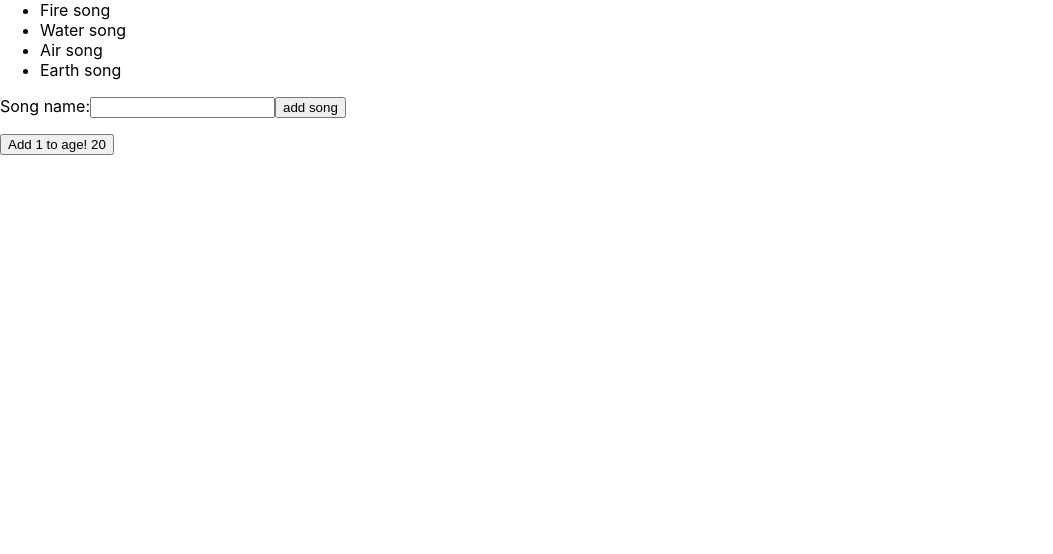
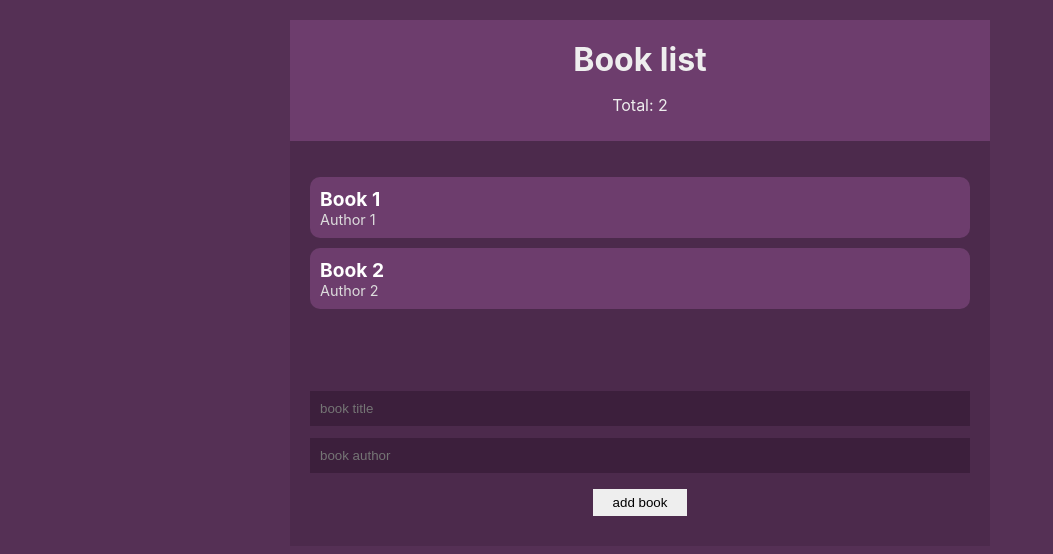
Before and after one commit to IcyCaster/react-context-and-hooks, a React app: page / in a window 1280 px wide. Shown: the top 554 px of the page, without its empty margins (0-1053 px from the left). Built offline with nearby package versions, Linux system fonts and the light colour scheme.

Commit message:
Lesson 6: Hooking everthing together

```diff
--- a/src/App.jsx
+++ b/src/App.jsx
@@ -1,28 +1,57 @@
-import React, {Component} from 'react';
-import Navbar from "./Ccomponents/Navbar";
-import Booklist from "./Ccomponents/Booklist";
+import React, {Component, useContext} from 'react';
+import NavbarF from "./Fcomponents/Navbar";
+import NavbarC from "./Ccomponents/Navbar";
+import BooklistC from "./Ccomponents/Booklist";
+import BooklistF from "./Fcomponents/Booklist";
 import ThemeContextProvider from "./Ccontexts/ThemeContext";
 import ThemeToggle from "./Ccomponents/ThemeToggle";
 import AuthContextProvider from "./Ccontexts/AuthContext";
 import SongList from "./Hcomponents/SongList";
+import BookContextProviderC from "./Ccontexts/BookContext";
+import BookContextProviderF from "./Fcontexts/BookContext";
+import BookForm from "./Fcomponents/BookForm";
 
-class App extends Component {
-    render() {
-        const isHooks = true;
-        let contextComponent = <div className="App">
+function contextComponent() {
+    return <div className="App">
         <AuthContextProvider>
             <ThemeContextProvider>
-                    <Navbar/>
-                    <Booklist/>
+                <NavbarC/>
+                <BookContextProviderC>
+                    <BooklistC/>
+                </BookContextProviderC>
                 <ThemeToggle/>
             </ThemeContextProvider>
         </AuthContextProvider>
     </div>;
-        const hooksComponent = <div>
+}
+
+function hooksComponent() {
+    return <div className="App">
         <SongList/>
     </div>;
+}
+
+function finalComponent() {
+    return <div className="FinalApp">
+        <BookContextProviderF>
+            <NavbarF/>
+            <BooklistF/>
+            <BookForm/>
+        </BookContextProviderF>
+    </div>;
+}
+
+class App extends Component {
+    render() {
+        const isHooks = false;
+        const isFinal = true;
+
+        if (isFinal) {
+            return  finalComponent()
+        }
+
         return (
-            isHooks ? hooksComponent : contextComponent
+            isHooks ? hooksComponent() : contextComponent()
         );
     }
 }
--- a/src/Ccomponents/Booklist.jsx
+++ b/src/Ccomponents/Booklist.jsx
@@ -1,25 +1,22 @@
-import React, {Component} from 'react';
+import React, {useContext} from 'react';
 import {ThemeContext} from "../Ccontexts/ThemeContext";
+import {BookContext} from "../Ccontexts/BookContext";
 
-class Booklist extends Component {
-    render() {
-        return (
-            <ThemeContext.Consumer>{(context) => {
-                const {isLightTheme, light, dark } = context;
-                const theme = isLightTheme ? light : dark;
-
-                return <div className='book-list' style={{color: theme.syntax, background: theme.bg}}>
-                    <ul>
-                        <li style={{background: theme.ui}}>Fire book</li>
-                        <li style={{background: theme.ui}}>Water book</li>
-                        <li style={{background: theme.ui}}>Earth book</li>
-                        <li style={{background: theme.ui}}>Air book</li>
-                    </ul>
-                </div>
-            }}
-            </ThemeContext.Consumer>
-        );
-    }
-}
+const Booklist = () => {
+    const {books} = useContext(BookContext);
+    const {isLightTheme, light, dark } = useContext(ThemeContext);
+    const theme = isLightTheme ? light : dark;
+    return (
+        <div className='book-list' style={{color: theme.syntax, background: theme.bg}}>
+            <ul>
+                {books.map(book => {
+                    return (
+                        <li key={book.id} style={{background: theme.ui}}>{book.title}</li>
+                    )
+                })}
+            </ul>
+        </div>
+    );
+};
 
 export default Booklist;
--- a/src/Ccomponents/Navbar.jsx
+++ b/src/Ccomponents/Navbar.jsx
@@ -1,14 +1,10 @@
-import React, {Component} from 'react';
+import React, {useContext} from 'react';
 import {ThemeContext} from "../Ccontexts/ThemeContext";
 import {AuthContext} from "../Ccontexts/AuthContext";
 
-class Navbar extends Component {
-    render() {
-        return (
-            <AuthContext.Consumer>{(authContext) => (
-                <ThemeContext.Consumer>{(themeContext) => {
-                    const {isAuthenticated, toggleAuth} = authContext;
-                    const {isLightTheme, light, dark} = themeContext;
+const Navbar = () => {
+    const {isAuthenticated, toggleAuth} = useContext(AuthContext);
+    const {isLightTheme, light, dark} = useContext(ThemeContext);
     const theme = isLightTheme ? light : dark;
     return (
         <div>
@@ -24,11 +20,7 @@ class Navbar extends Component {
                 </ul>
             </nav>
         </div>
-                    );
-                }}</ThemeContext.Consumer>
-            )}</AuthContext.Consumer>
     )
-    }
-}
+};
 
 export default Navbar;
--- a/src/Ccomponents/ThemeToggle.jsx
+++ b/src/Ccomponents/ThemeToggle.jsx
@@ -1,18 +1,14 @@
-import React, {Component} from 'react';
+import React, {useContext} from 'react';
 import {ThemeContext} from "../Ccontexts/ThemeContext";
 
-class ThemeToggle extends Component {
-    render() {
-        return (
-            <ThemeContext.Consumer>{(context) => {
-                const {toggleTheme} = context;
-                return <button onClick={toggleTheme}>
-                       Toggle the theme!
-                   </button>
-            }}
-            </ThemeContext.Consumer>
-        );
-    }
-}
+
+const ThemeToggle = () => {
+    const {toggleTheme} = useContext(ThemeContext);;
+    return (
+        <button onClick={toggleTheme}>
+            Toggle the theme!
+        </button>
+    )
+};
 
 export default ThemeToggle;
--- /dev/null
+++ b/src/Ccontexts/BookContext.jsx
@@ -0,0 +1,17 @@
+import React, {createContext, useState} from 'react';
+
+export const BookContext = createContext();
+
+const BookContextProvider = (props) => {
+    const [books, setBooks] = useState([
+        { title: 'Fire book', id: 1 },
+        { title: 'Water book', id: 2 },
+        { title: 'Air book', id: 3 },
+        { title: 'Earth book', id: 4 },
+    ]);
+    return <BookContext.Provider value={{books}}>
+        {props.children}
+    </BookContext.Provider>
+};
+
+export default BookContextProvider;
--- /dev/null
+++ b/src/Fcomponents/BookDetails.jsx
@@ -0,0 +1,14 @@
+import React, {useContext} from 'react';
+import {BookContext} from "../Fcontexts/BookContext";
+
+const BookDetails  = ({book}) => {
+    const { removeBook } = useContext(BookContext);
+        return (
+            <li onClick={() => removeBook(book.id)}>
+               <div className="title">{book.title}</div>
+               <div className="author">{book.author}</div>
+            </li>
+        );
+};
+
+export default BookDetails;
--- /dev/null
+++ b/src/Fcomponents/BookForm.jsx
@@ -0,0 +1,27 @@
+import React, {useContext, useState} from 'react';
+import {BookContext} from "../Fcontexts/BookContext";
+
+const BookForm = () => {
+
+    const {addBook} = useContext(BookContext);
+
+    const [title, setTitle] = useState('');
+    const [author, setAuthor] = useState('');
+
+    const handleSubmit = (e) => {
+        e.preventDefault();
+        addBook(title, author);
+        setTitle('');
+        setAuthor('');
+    };
+
+    return (
+        <form onSubmit={handleSubmit}>
+            <input required type="text" placeholder="book title" value={title} onChange={(e) => setTitle(e.target.value)}/>
+            <input type="text" placeholder="book author" value={author} onChange={(e) => setAuthor(e.target.value)}/>
+            <input type="submit" value="add book"/>
+        </form>
+    );
+};
+
+export default BookForm;
--- /dev/null
+++ b/src/Fcomponents/BookList.jsx
@@ -0,0 +1,22 @@
+import React, {useContext} from 'react';
+import {BookContext} from "../Fcontexts/BookContext";
+import BookDetails from "./BookDetails";
+
+const Booklist = () => {
+    const {books} = useContext(BookContext);
+    return books.length ? (
+        <div className='book-list'>
+            <ul>
+                {books.map(book => {
+                    return (
+                        <BookDetails book={book} key={book.id}/>
+                    )
+                })}
+            </ul>
+        </div>
+    ) : (
+        <div className="empty">No books</div>
+    );
+};
+
+export default Booklist;
--- /dev/null
+++ b/src/Fcomponents/Navbar.jsx
@@ -0,0 +1,15 @@
+import React, {useContext} from 'react';
+import {BookContext} from "../Fcontexts/BookContext";
+
+
+const Navbar = () => {
+    const {books} = useContext(BookContext);
+    return (
+        <div className="navbar">
+            <h1>Book list</h1>
+            <p>Total: {books.length}</p>
+        </div>
+    );
+};
+
+export default Navbar;
--- /dev/null
+++ b/src/Fcontexts/BookContext.jsx
@@ -0,0 +1,25 @@
+import React, {createContext, useState} from 'react';
+import * as uuid from "uuid";
+
+export const BookContext = createContext();
+
+const BookContextProvider = (props) => {
+    const [books, setBooks] = useState([
+        {title: 'Book 1', author: "Author 1", id: 1},
+        {title: 'Book 2', author: "Author 2", id: 2}
+    ]);
+    const addBook = (title, author) => {
+        setBooks([...books, {title, author, id: uuid()}]);
+    };
+    const removeBook = (id) => {
+        setBooks(books.filter(book => book.id !== id));
+    };
+
+    return (
+        <BookContext.Provider value={{books, addBook, removeBook}}>
+            {props.children}
+        </BookContext.Provider>
+    )
+};
+
+export default BookContextProvider;
--- a/src/index.css
+++ b/src/index.css
@@ -5,6 +5,7 @@ body {
     sans-serif;
     -webkit-font-smoothing: antialiased;
     -moz-osx-font-smoothing: grayscale;
+    background: #553055;
 }
 
 /* app styles */
@@ -32,7 +33,65 @@ nav ul li {
     list-style-type: none;
 }
 .book-list li {
+    background: #6D3D6D;
     padding: 10px;
     margin: 10px auto;
     border-radius: 10px;
+    cursor: pointer;
 }
+
+.book-list .title {
+    font-weight: bold;
+    color: #FFF;
+    font-size: 1.2em;
+}
+
+.book-list .author {
+    color: #DDD;
+    font-size: 0.9em;
+}
+
+.book-list li:hover {
+    opacity: 0.7;
+    text-decoration: line-through;
+}
+
+.FinalApp {
+    background: #4C2A4C;
+    max-width: 700px;
+    width: 90%;
+    margin: 20px auto;
+    color: #EEEEEE;
+}
+
+.navbar{
+    padding: 10px 20px;
+    text-align: center;
+    background: #6D3D6D;
+}
+
+.navbar h1 {
+    margin: 10px 0;
+}
+
+form {
+    padding:20px;
+}
+
+input[type='text'] {
+    width: 100%;
+    padding: 10px;
+    box-sizing: border-box;
+    margin: 6px 0;
+    background: #3C1F3C;
+    color: #FFF;
+    border: 0;
+}
+
+input[type='submit'] {
+    margin: 10px auto;
+    background: #EEE;
+    border: 0;
+    padding: 6px 20px;
+    display: block;
+}
```
Lines whose indentation alone changed are shown as unchanged.
